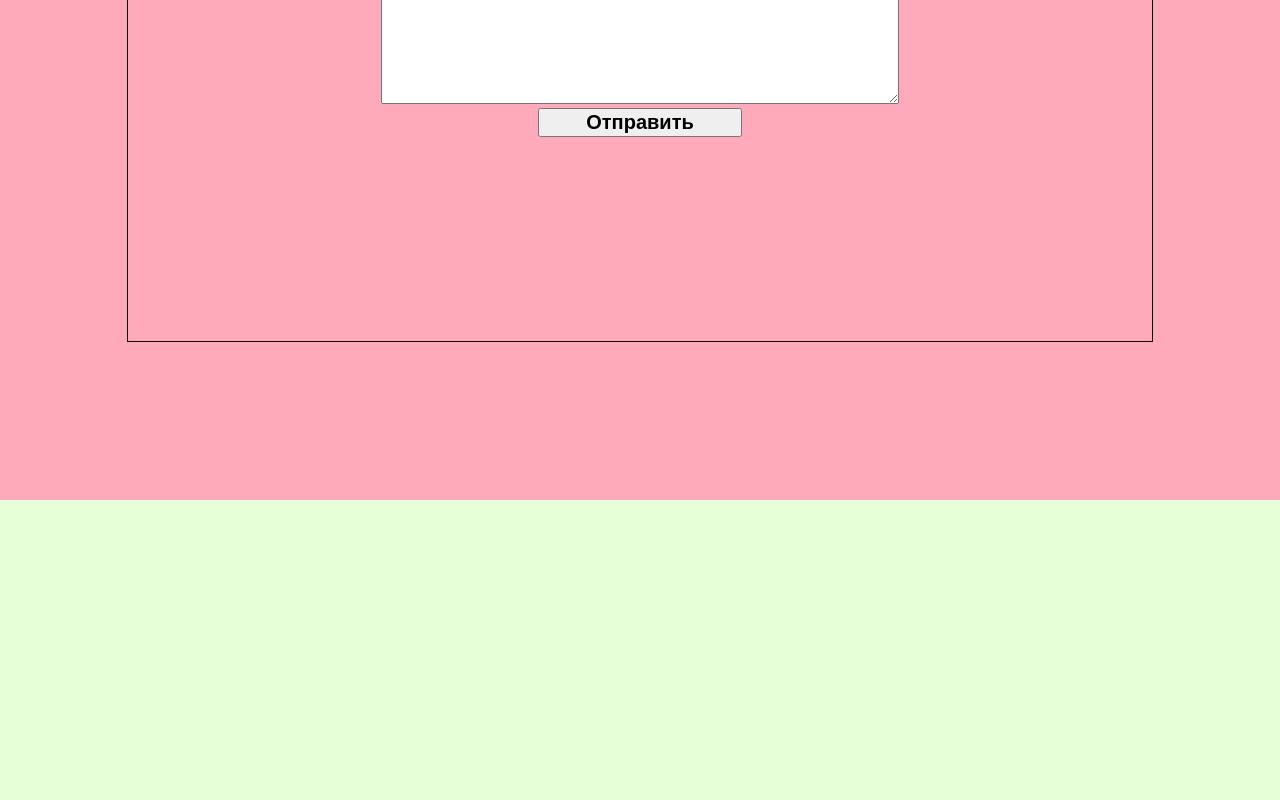
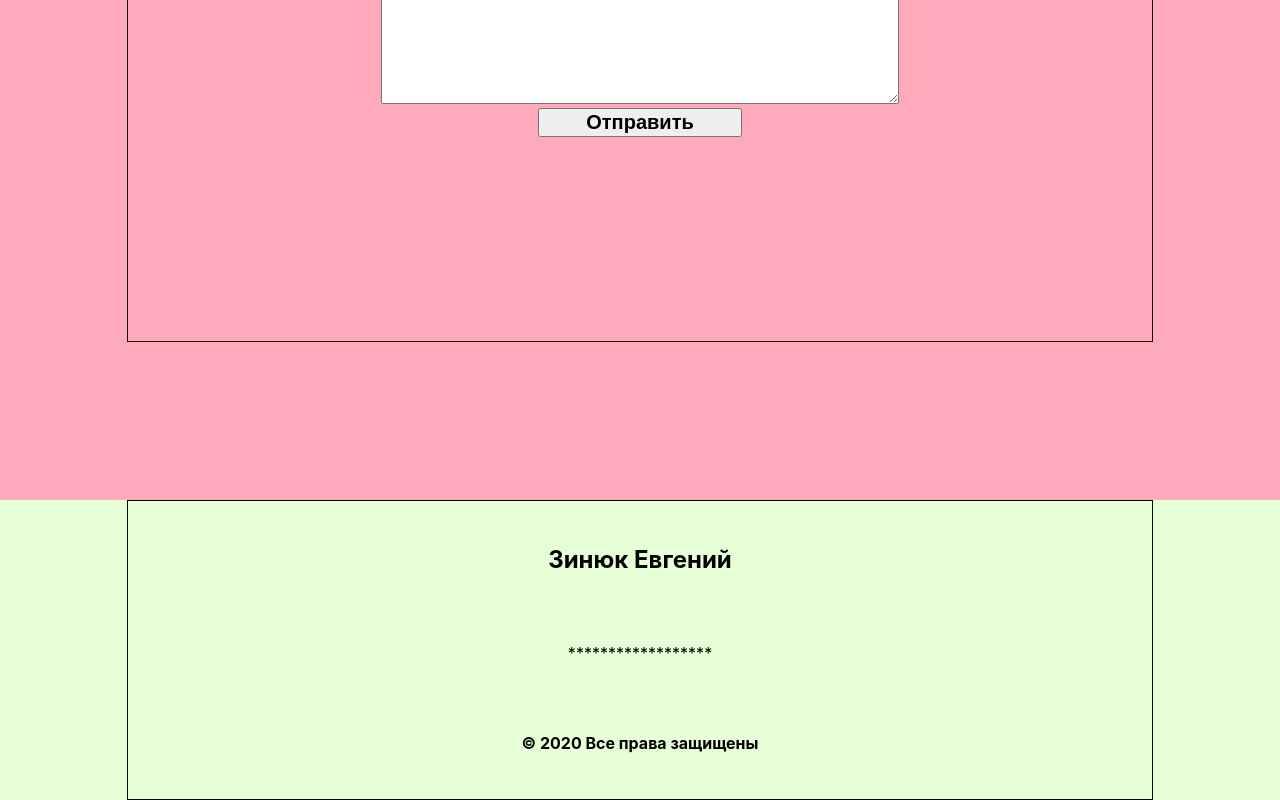
Before and after one commit to Alyso4ka/Portfolio, a React (Create React App) app: page / in a window 1280 px wide. Shown: the part 3020-3820 px from the top of the page. Built offline with nearby package versions, Linux system fonts and the light colour scheme.

Commit message:
6 block completed

```diff
--- a/src/Footer/Footer.js
+++ b/src/Footer/Footer.js
@@ -4,7 +4,11 @@ import styles from './Footer.module.css';
 function Footer () {
   return (
     <div className={styles.footer}>
-
+      <div className={styles.container}>
+       <h2>Зинюк Евгений</h2>
+        <div>******************</div>
+        <h4>© 2020 Все права защищены</h4>
+      </div>
 
     </div>
   );
--- a/src/Footer/Footer.module.css
+++ b/src/Footer/Footer.module.css
@@ -1,4 +1,16 @@
 .footer {
   height: 300px;
   background-color: #e7ffd6;
+  text-align: center;
+  display: flex;
+  justify-content: center;
 }
+
+.container {
+  border: 1px solid;
+  width: 80%;
+  display: flex;
+  flex-direction: column;
+  justify-content: space-around;
+  align-items: center;
+}
```
